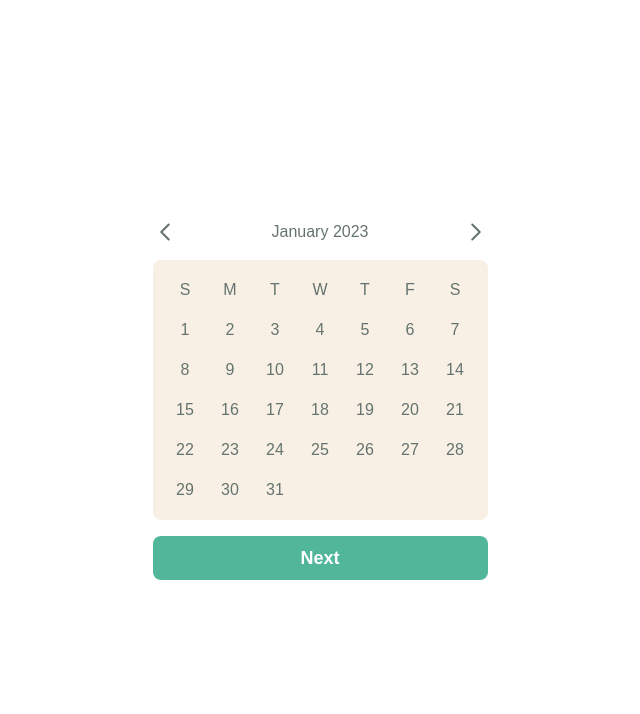
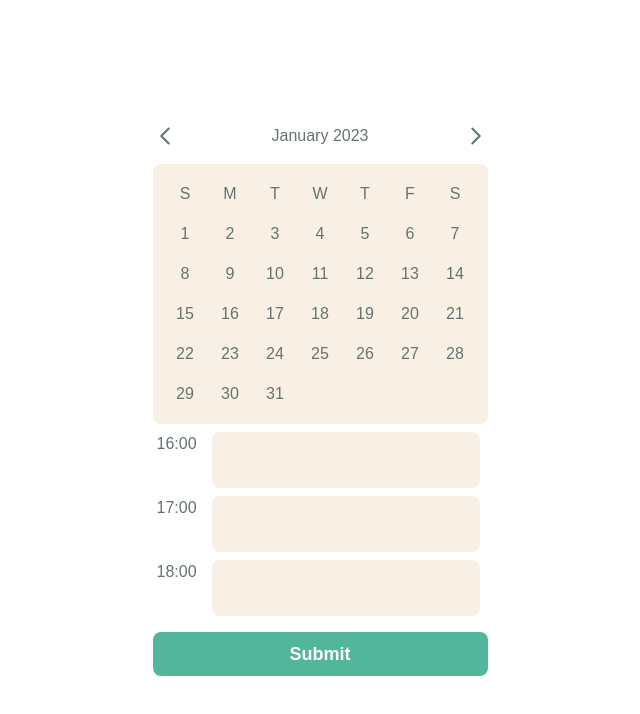
Before and after one commit to PI304/BisTime_Frontend, a Next.js app: page /events/update/schedule in a window 1280 px wide. Shown: the top 714 px of the page, without its empty margins (320-960 px from the left). Built offline with nearby package versions, Linux system fonts and the light colour scheme.

Commit message:
design : update schedule

```diff
--- a/src/components/common/calender.tsx
+++ b/src/components/common/calender.tsx
@@ -53,18 +53,17 @@ export default function Calender({ isEditable = true }: CalenderProps) {
     for (let i = lastDayIndex; i < 6; i++) {
       daysArray.push('');
     }
+    setDays(daysArray);
 
     const chosenDaysArray = daysArray.map((day) => {
       if (day !== '') return false;
     });
-    setDays(daysArray);
     eventState.additional_dates.forEach((date) => {
       const dateArray = date.split('-');
       if (+dateArray[0] === year && +dateArray[1] === month + 1) {
         chosenDaysArray[+dateArray[2] + firstDayIndex - 1] = true;
       }
     });
-
     setChosenDays(chosenDaysArray);
   }, [month, year, eventState.additional_dates]);
 
@@ -167,7 +166,7 @@ export default function Calender({ isEditable = true }: CalenderProps) {
           >
             {day}
             {!isEditable && day !== '' && chosenDays[index] && (
-              <div className="absolute -bottom-[4px] w-[5px] h-[5px] rounded-full bg-gray-5"></div>
+              <div className="absolute -bottom-[4px] w-[5px] h-[5px] rounded-full bg-primary-green-1"></div>
             )}
           </div>
         ))}
--- a/src/pages/events/update/schedule.tsx
+++ b/src/pages/events/update/schedule.tsx
@@ -3,10 +3,15 @@ import Layout from '@components/common/layout';
 import Calender from '@components/common/calender';
 import Button from '@components/common/button';
 import { useForm } from 'react-hook-form';
+import { useAppSelector } from '@features/hooks';
 
 function Schedule() {
   const { setValue, handleSubmit } = useForm();
   const router = useRouter();
+  const eventState = useAppSelector((state) => state.event);
+  const scheduleState = useAppSelector((state) => state.schedule);
+  console.log(eventState.additional_dates);
+  console.log(scheduleState);
 
   const onValid = (form) => {
     router.push('/events/create/summary');
@@ -21,8 +26,26 @@ function Schedule() {
         <div className="w-full flex items-center justify-center">
           <Calender isEditable={false} />
         </div>
+        <div className="flex flex-col w-full space-y-2 mt-2 h-[184px] overflow-y-auto">
+          <div className="flex justify-between">
+            <div className="h-14 flex text-primary-green-3 ml-1">16:00</div>
+            <div className="w-4/5 rounded-lg bg-secondary-orange-3 h-14 mr-2"></div>
+          </div>
+          <div className="flex justify-between">
+            <div className="h-14 flex text-primary-green-3 ml-1">17:00</div>
+            <div className="w-4/5 rounded-lg bg-secondary-orange-3 h-14 mr-2"></div>
+          </div>
+          <div className="flex justify-between">
+            <div className="h-14 flex text-primary-green-3 ml-1">18:00</div>
+            <div className="w-4/5 rounded-lg bg-secondary-orange-3 h-14 mr-2"></div>
+          </div>
+          <div className="flex justify-between">
+            <div className="h-14 flex text-primary-green-3 ml-1">18:00</div>
+            <div className="w-4/5 rounded-lg bg-secondary-orange-3 h-14 mr-2"></div>
+          </div>
+        </div>
         <div className="w-full flex items-center justify-center mt-4">
-          <Button>Next</Button>
+          <Button>Submit</Button>
         </div>
       </form>
     </Layout>
```
